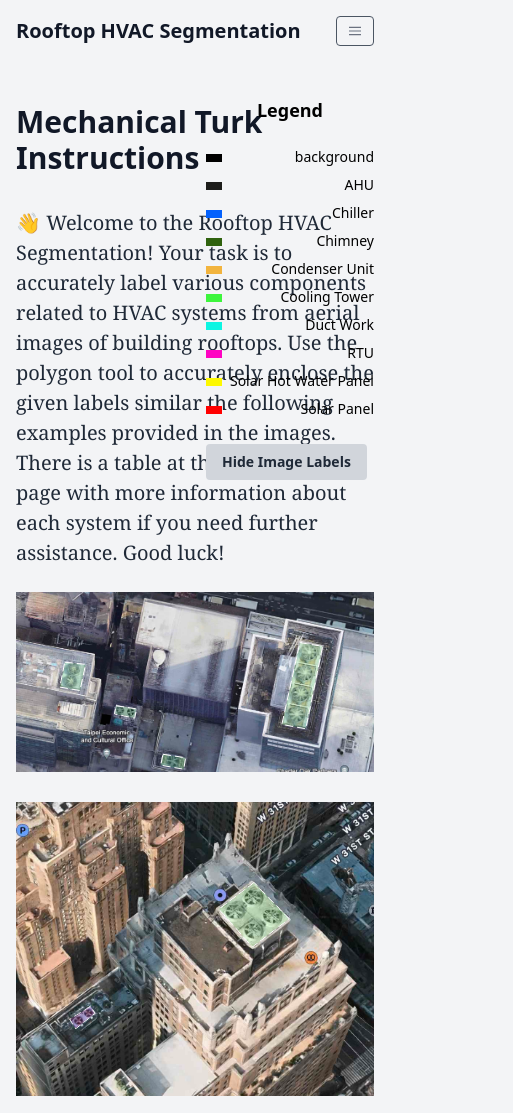
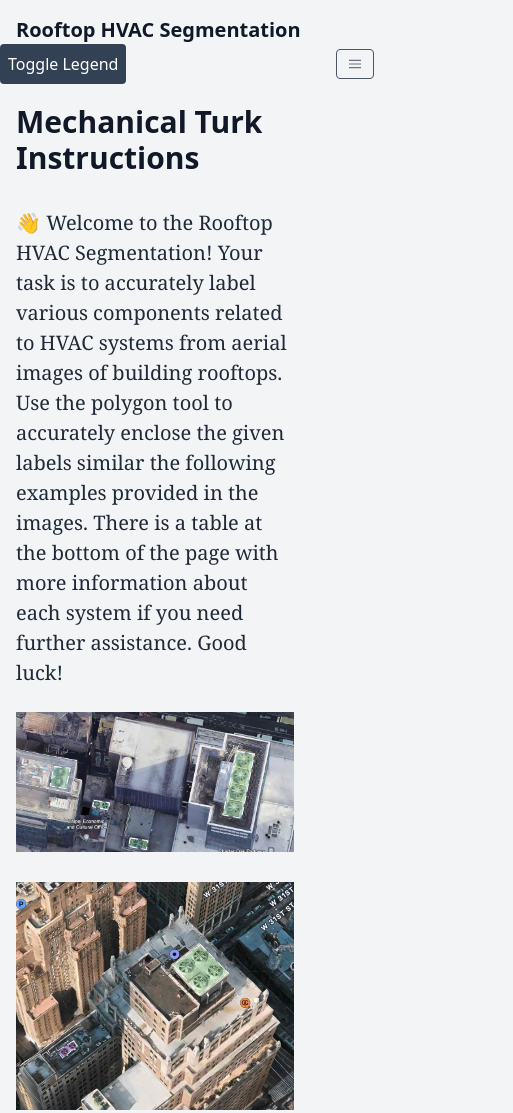
Before and after one commit to entechlab/hvac-rooftop-labeling, a website: page index.html in a window 390 px wide. Shown: the top 1113 px of the page, 513 px wide, since content can reach past the window. Drawn offline with nearby package versions, Linux system fonts and the light colour scheme.

Commit message:
Added Toggle Legend button

```diff
--- a/index.html
+++ b/index.html
@@ -9,6 +9,7 @@
     <meta name="keywords" content="keywords,here" />
     <link rel="stylesheet" href="https://unpkg.com/tailwindcss@2.2.19/dist/tailwind.min.css"/>
     <link rel="stylesheet" href="public/css/style.css"/>
+    <script src="https://cdn.tailwindcss.com"></script>
     <!--Replace with your tailwind.css once created-->
   </head>
 
@@ -26,6 +27,11 @@
 					Rooftop HVAC Segmentation
 				</a>
 			</div>
+
+
+      <button id="toggle-legend" class="block bg-slate-700 text-white p-2 rounded lg:hidden">
+        Toggle Legend
+      </button>
 
 			<div class="block lg:hidden pr-4">
 				<button id="nav-toggle" class="flex items-center px-3 py-2 border rounded text-gray-500 border-gray-600 hover:text-gray-900 hover:border-green-500 appearance-none focus:outline-none">
@@ -69,7 +75,7 @@
 		</div> !-->
 	<!--Container-->
 	<div class="flex container mx-auto">
-	<div class="w-full md:max-w-3xl mx-auto pt-20">
+	<div class="w-full md:max-w-3xl mx-auto pt-20 pr-20 lg:pr-5">
 
 		<div class="w-full px-4 md:px-6 text-xl text-gray-800 leading-normal" style="font-family:Georgia,serif;">
 
@@ -294,15 +300,17 @@
 		</div>
 	</footer>
 </div>
-	<div id="legend" class="w-30 fixed right-0 top-0 h-full p-4 overflow-y-auto text-right">
+	<div id="legend" class="w-30 fixed right-0 top-0 h-full p-4 overflow-y-auto text-right invisible lg:visible">
     <h2 class="text-lg text-center font-bold mb-4 pt-20">Legend</h2>
 		<div class="flex w-50">
 			<ul id="legend-color"></ul>
-      <ul id="legend-label" class="bg-neutral-800"></ul>
+      <ul id="legend-label" class=""></ul>
 		</div>
 		<br>
 		<button class="bg-gray-300 hover:bg-gray-400 text-gray-800 font-bold w-30 h-auto py-2 px-4 rounded-l rounded-r text-sm float-left" id="hide-button">Hide Image Labels</button>
   </div>
+
+
 </div>
 
 	<script>
--- a/public/js/index.js
+++ b/public/js/index.js
@@ -217,3 +217,13 @@ document.getElementById('hide-button').addEventListener('click', (e) => {
         states[e.target.id] = true
     }
 })
+
+const legend = document.getElementById('legend')
+const toggleButton = document.getElementById('toggle-legend')
+
+toggleButton.addEventListener('click', () => {
+    legend.classList.toggle('invisible')
+    legend.classList.toggle('opacity-0')
+    legend.classList.toggle('opacity-100')
+    legend.classList.toggle('bg-white')
+})
--- /dev/null
+++ b/public/js/tailwind.config.js
@@ -0,0 +1,8 @@
+/** @type {import('tailwindcss').Config} */
+module.exports = {
+    content: ['./src/*.{html,js}'],
+    theme: {
+        extend: {},
+    },
+    plugins: [require('tailwindcss')],
+}
```
